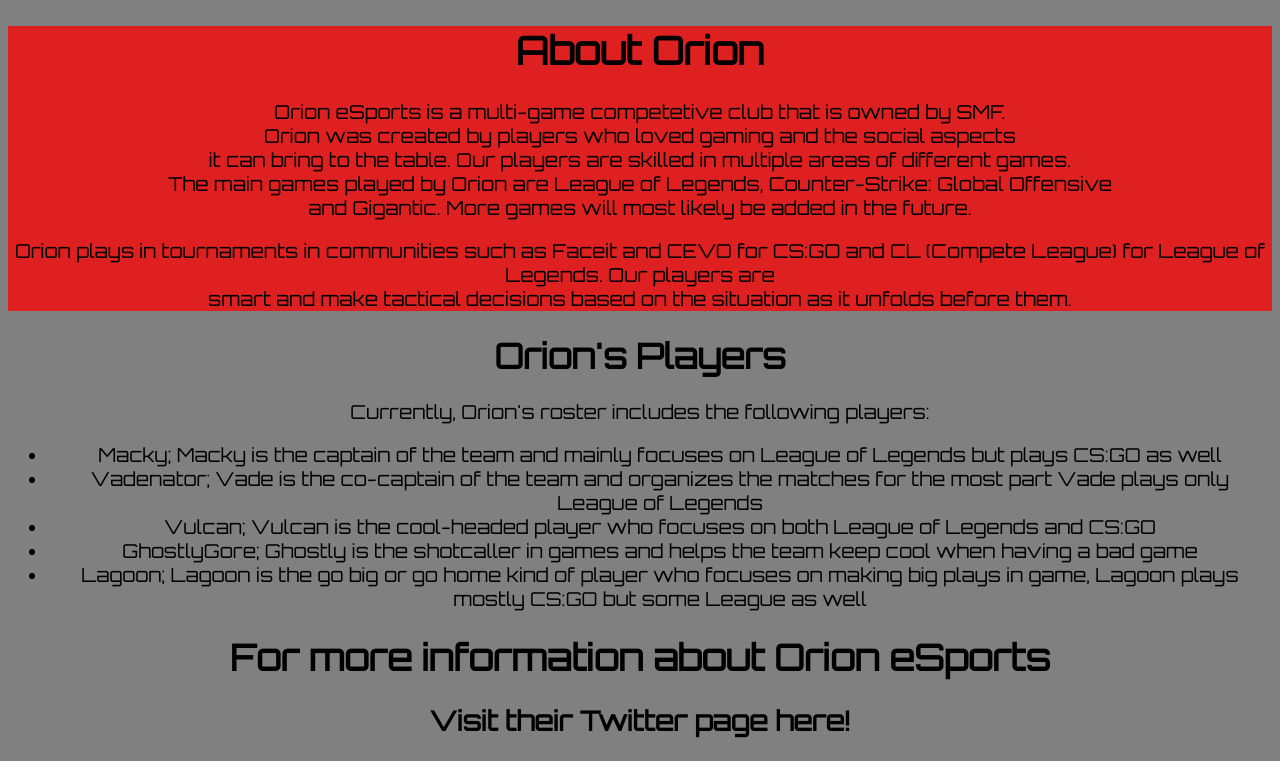
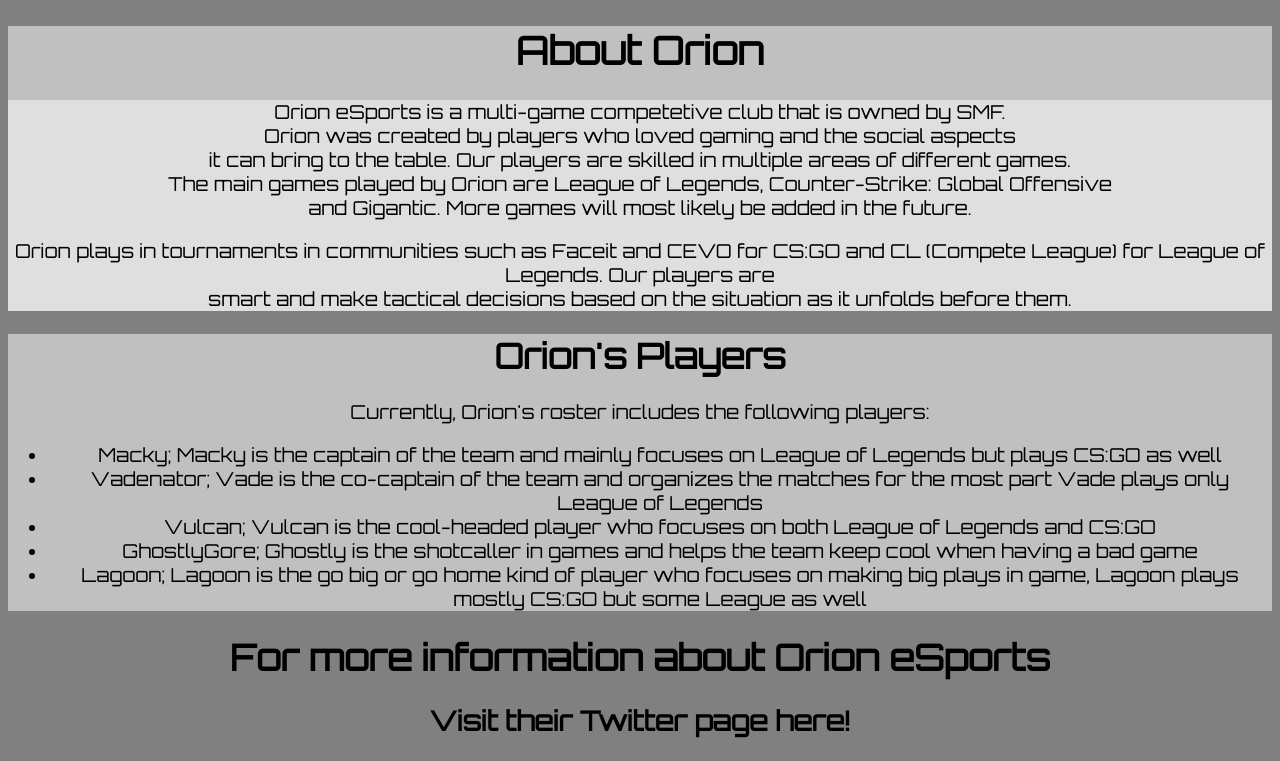
Before and after one commit to orion-solutions/smfwebsite, a PHP site: page /orion-esports/OGC.html in a window 1280 px wide. Shown: the part 161-922 px from the top of the page. Run offline with PHP 8.4, Linux system fonts and the light colour scheme.

Commit message:
Fuck you Koda

```diff
--- a/Style/About.css
+++ b/Style/About.css
@@ -170,7 +170,7 @@
 }
 
 body {
-    background-color: rgb(90,150,175)
+    background-color: rgb(128,128,128)
 }
 
 #opening-pitch {
--- a/Style/OGC.css
+++ b/Style/OGC.css
@@ -1,24 +1,29 @@
 header {
-    text-align:center;
+    text-align: center;
 }
+
 footer {
-    text-align:center;
-    font-family:'Orbitron';
-    text-decoration:none;
-    font-size:large;
-    font:bolder;
+    text-align: center;
+    font-family: 'Orbitron';
+    text-decoration: none;
+    font-size: large;
+    font: bolder;
 }
+
 h2 a {
-    text-decoration:none;
-    color:rgb(0,0,0);
+    text-decoration: none;
+    color: rgb(0,0,0);
 }
+
 body {
-    background-color:rgb(128,128,128);
+    background-color: rgb(128,128,128);
 }
+
 #unnecessary {
-    font-family:'Orbitron';
-    font-size:2em;
+    font-family: 'Orbitron';
+    font-size: 2em;
 }
+
 #cssmenu {
     margin: 0;
     background: #474d5c;
@@ -179,21 +184,25 @@
             display: none;
         }
 }
+
 #description {
-    text-align:center;
-    background-color:rgba(255, 0, 0, 0.75);
-    font-family:'Orbitron';
-    font-size:1.2em;
+    text-align: center;
+    background-color: rgba(255,255,255,0.5);
+    font-family: 'Orbitron';
+    font-size: 1.2em;
 }
+
 #about-orion {
-    background-color:rgba(0,0,0,0);
+    background-color: rgba(255,255,255,0.5);
 }
+
 #roster {
     font-size: 1.8em
 }
+
 #orion-roster-div {
-    background-color:rgba(128,128,128,0.75);
-    text-align:center;
-    font-family:'Orbitron';
-    font-size:1.2em;
+    background-color: rgba(255,255,255,0.5);
+    text-align: center;
+    font-family: 'Orbitron';
+    font-size: 1.2em;
 }
--- a/Style/Projects.css
+++ b/Style/Projects.css
@@ -193,7 +193,7 @@
 
     .thanks {
         text-align: center;
-        background-color: rgba(255,0,0,0.75);
+        background-color: rgba(255,255,255,0.5);
         margin-left: 44%;
         margin-right: 44%;
     }
--- a/Style/newsite.css
+++ b/Style/newsite.css
@@ -176,7 +176,7 @@
 
 #body-text {
     text-align: center;
-    background-color: rgba(255,0,0,0.75);
+    background-color: rgba(255,255,255,0.75);
     font-family: 'Orbitron';
 }
 
--- a/Style/thank-you.css
+++ b/Style/thank-you.css
@@ -3,7 +3,7 @@
 }
 div {
     text-align:center;
-    background-color:rgba(255, 0, 0, 0.75);
+    background-color:rgba(255, 255, 255, 0.5);
     border-radius:7%;
 }
 h1, h2 {
```
Also changed, not shown: Style/News.css (+3 -5 lines).
